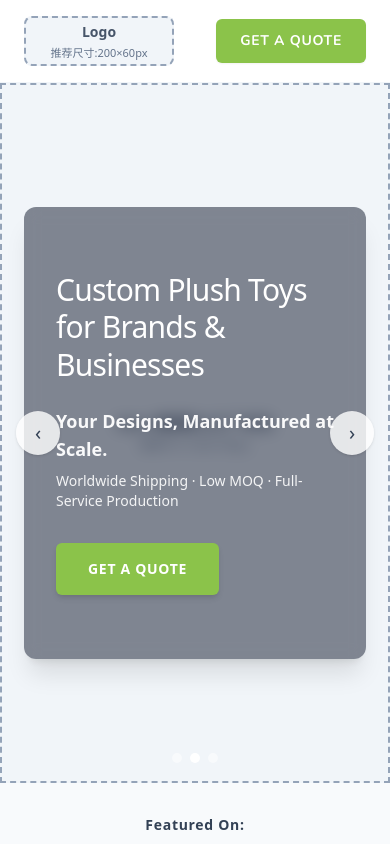
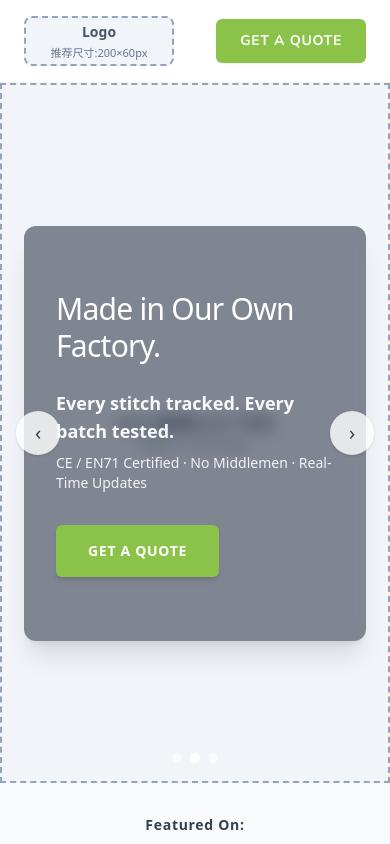
Before and after one commit to Henry-810907/Resin-Factory, a Next.js app: page / in a window 390 px wide. Shown: the top 844 px of the page. Built offline with nearby package versions, Linux system fonts and the light colour scheme.

Commit message:
Update: phone, factory size, hero copy & google map

```diff
--- a/app/about/page.tsx
+++ b/app/about/page.tsx
@@ -3,10 +3,10 @@ import PageHero from "@/components/PageHero";
 import Placeholder from "@/components/Placeholder";
 
 const STATS = [
-  { num: "12+", label: "Years in Business" },
-  { num: "211,000+", label: "Plush Delivered" },
-  { num: "40+", label: "Countries Shipped" },
-  { num: "300+", label: "Brands Served" },
+  { num: "40+", label: "Team Members" },
+  { num: "1,200㎡", label: "Workshop Floor" },
+  { num: "80,000+", label: "Plush Delivered" },
+  { num: "150+", label: "Brands Across 25+ Countries" },
 ];
 
 const TEAM = [
@@ -21,7 +21,7 @@ export default function AboutPage() {
     <main>
       <PageHero
         title="About Us"
-        subtitle="A team of designers, makers and storytellers — turning ideas into huggable, lovable plush at scale since 2013."
+        subtitle="A 40-person workshop of designers, sewers, QA and packers — turning ideas into huggable plush since 2013."
         imageLabel="About 页 Banner 主图(团队/工厂横图)"
       />
 
@@ -40,15 +40,14 @@ export default function AboutPage() {
             </h2>
             <p className="text-lg leading-relaxed">
               We started in 2013 with one sewing machine and a stack of
-              children&apos;s drawings on a coffee table. What began as a way
-              to turn one kid&apos;s sketch into a real plush has grown into a
-              full-service custom plush manufacturer working with brands all
-              over the world.
+              children&apos;s drawings on a coffee table. Twelve years later,
+              we&apos;re still small — about 40 people in a 1,200㎡ workshop —
+              but we now ship for brands across 25+ countries.
             </p>
             <p className="text-lg leading-relaxed">
-              We still hand-finish every plush. We still treat every order —
-              one piece or ten thousand — like the most important order of the
-              day. Because for someone, somewhere, it is.
+              We hand-finish every plush. We treat every order — 50 pieces or
+              10,000 — like the most important order of the day. Because for
+              someone, somewhere, it is.
             </p>
           </div>
         </div>
--- a/app/contact/page.tsx
+++ b/app/contact/page.tsx
@@ -23,7 +23,8 @@ const QUANTITIES = [
   "50 – 200",
   "200 – 1,000",
   "1,000 – 5,000",
-  "5,000+",
+  "5,000 – 10,000",
+  "10,000+ (let's discuss)",
   "Not sure yet",
 ];
 
@@ -40,7 +41,7 @@ const CONTACTS = [
   },
   {
     title: "Phone / WhatsApp",
-    value: "+86 138 8888 8888",
+    value: "+86 18924330727",
     icon: (
       <svg width="20" height="20" viewBox="0 0 24 24" {...stroke}>
         <path d="M22 16.92v3a2 2 0 0 1-2.18 2 19.79 19.79 0 0 1-8.63-3.07 19.5 19.5 0 0 1-6-6 19.79 19.79 0 0 1-3.07-8.67A2 2 0 0 1 4.11 2h3a2 2 0 0 1 2 1.72c.13.96.37 1.9.72 2.81a2 2 0 0 1-.45 2.11l-1.27 1.27a16 16 0 0 0 6 6l1.27-1.27a2 2 0 0 1 2.11-.45c.91.35 1.85.59 2.81.72A2 2 0 0 1 22 16.92z" />
@@ -188,7 +189,7 @@ export default function ContactPage() {
               <div className="flex-1 min-h-[260px] mt-5 rounded-md overflow-hidden bg-white">
                 <iframe
                   title="Custom Plush 工厂位置 — Yiwu, Zhejiang, China"
-                  src="https://www.google.com/maps?q=Yiwu+Zhejiang+China&z=10&output=embed"
+                  src="https://www.google.com/maps?q=Yiwu+Zhejiang+China&z=10&output=embed&hl=en&gl=us"
                   className="w-full h-full border-0"
                   loading="lazy"
                   referrerPolicy="no-referrer-when-downgrade"
--- a/app/globals.css
+++ b/app/globals.css
@@ -27,3 +27,18 @@ a {
   -ms-overflow-style: none;
   scrollbar-width: none;
 }
+
+/* Hero 文案切换的淡入动画 */
+@keyframes heroFade {
+  from {
+    opacity: 0;
+    transform: translateY(8px);
+  }
+  to {
+    opacity: 1;
+    transform: translateY(0);
+  }
+}
+.hero-fade {
+  animation: heroFade 0.6s ease-out;
+}
--- a/components/Hero.tsx
+++ b/components/Hero.tsx
@@ -3,26 +3,8 @@ import HeroCarousel from "./HeroCarousel";
 export default function Hero() {
   return (
     <section className="relative w-full h-[700px] overflow-hidden">
-      {/* 满屏背景轮播图(1920×700) */}
+      {/* 图片背景 + 左侧文案 + 控件,全部由 HeroCarousel 管理 */}
       <HeroCarousel />
-
-      {/* 左侧浮层文案卡片:深蓝 50% 半透明底 */}
-      <div className="relative z-10 w-full h-full pl-6 md:pl-24 lg:pl-40 pr-6 flex items-center">
-        <div className="bg-slate-900/50 backdrop-blur rounded-xl px-8 md:px-12 py-16 md:py-24 shadow-xl text-white max-w-xl">
-          <h1 className="text-3xl md:text-5xl font-light leading-tight mb-6 tracking-tight">
-            Custom Plush Toys for Brands &amp; Businesses
-          </h1>
-          <p className="text-lg md:text-xl font-semibold mb-2 opacity-95">
-            Your Designs, Manufactured at Scale.
-          </p>
-          <p className="text-sm md:text-base opacity-90 mb-8">
-            Worldwide Shipping · Low MOQ · Full-Service Production
-          </p>
-          <button className="bg-brand-green hover:bg-brand-greenDark transition text-white font-bold tracking-wider text-sm md:text-base px-8 py-4 rounded-md shadow-md">
-            GET A QUOTE
-          </button>
-        </div>
-      </div>
     </section>
   );
 }
--- a/components/HeroCarousel.tsx
+++ b/components/HeroCarousel.tsx
@@ -3,10 +3,32 @@
 import { useEffect, useState } from "react";
 import Placeholder from "./Placeholder";
 
-const SLIDES = [
-  { label: "Hero 满屏图 1(产品场景)", w: 1920, h: 700 },
-  { label: "Hero 满屏图 2(工厂车间)", w: 1920, h: 700 },
-  { label: "Hero 满屏图 3(批量交付)", w: 1920, h: 700 },
+type Slide = {
+  imageLabel: string;
+  title: string;
+  subtitle: string;
+  tag: string;
+};
+
+const SLIDES: Slide[] = [
+  {
+    imageLabel: "Hero 满屏图 1(产品场景)",
+    title: "Custom Plush Toys for Brands & Businesses",
+    subtitle: "Your Designs, Manufactured at Scale.",
+    tag: "Free Design · Worldwide Shipping · Low MOQ",
+  },
+  {
+    imageLabel: "Hero 满屏图 2(工厂车间)",
+    title: "Made in Our Own Factory.",
+    subtitle: "Every stitch tracked. Every batch tested.",
+    tag: "CE / EN71 Certified · No Middlemen · Real-Time Updates",
+  },
+  {
+    imageLabel: "Hero 满屏图 3(批量交付)",
+    title: "From 50 Pieces to 10,000.",
+    subtitle: "Scale up without losing quality.",
+    tag: "25-Day Turnaround · Free Sampling · Worldwide Shipping",
+  },
 ];
 
 export default function HeroCarousel() {
@@ -23,26 +45,54 @@ export default function HeroCarousel() {
     setIndex((i) => (i - 1 + SLIDES.length) % SLIDES.length);
   const next = () => setIndex((i) => (i + 1) % SLIDES.length);
 
+  const slide = SLIDES[index];
+
   return (
+    <>
+      {/* 满屏背景图轮播(1920×700) */}
       <div className="absolute inset-0 overflow-hidden">
-      {/* 轮播容器 */}
         <div
           className="absolute inset-0 flex transition-transform duration-700 ease-in-out"
           style={{ transform: `translateX(-${index * 100}%)` }}
         >
           {SLIDES.map((s) => (
-          <div key={s.label} className="w-full h-full shrink-0">
+            <div key={s.imageLabel} className="w-full h-full shrink-0">
               <Placeholder
-              width={s.w}
-              height={s.h}
-              label={s.label}
+                width={1920}
+                height={700}
+                label={s.imageLabel}
                 className="w-full h-full rounded-none"
               />
             </div>
           ))}
         </div>
+      </div>
 
-      {/* 左右切换按钮 */}
+      {/* 左侧文案卡片(深蓝半透明)— 文字会跟随轮播切换 */}
+      <div className="relative z-10 w-full h-full pl-6 md:pl-24 lg:pl-40 pr-6 flex items-center">
+        <div className="bg-slate-900/50 backdrop-blur rounded-xl px-8 md:px-12 py-16 md:py-24 shadow-xl text-white max-w-xl">
+          {/* key={index} 触发淡入动画 */}
+          <div key={index} className="hero-fade">
+            <h1 className="text-3xl md:text-5xl font-light leading-tight mb-6 tracking-tight">
+              {slide.title}
+            </h1>
+            <p className="text-lg md:text-xl font-semibold mb-2 opacity-95">
+              {slide.subtitle}
+            </p>
+            <p className="text-sm md:text-base opacity-90 mb-8">{slide.tag}</p>
+          </div>
+
+          {/* 按钮固定不变 */}
+          <a
+            href="/contact"
+            className="inline-block bg-brand-green hover:bg-brand-greenDark transition text-white font-bold tracking-wider text-sm md:text-base px-8 py-4 rounded-md shadow-md"
+          >
+            GET A QUOTE
+          </a>
+        </div>
+      </div>
+
+      {/* 左右切换 */}
       <button
         aria-label="上一张"
         onClick={prev}
@@ -71,6 +121,6 @@ export default function HeroCarousel() {
           />
         ))}
       </div>
-    </div>
+    </>
   );
 }
--- a/components/MagicalCreations.tsx
+++ b/components/MagicalCreations.tsx
@@ -17,7 +17,7 @@ export default function MagicalCreations() {
       {/* 标题保持居中 */}
       <div className="max-w-7xl mx-auto px-6 text-center mb-10">
         <h2 className="text-3xl md:text-4xl font-bold text-slate-700 mb-3">
-          211,000+ Magical Creations
+          80,000+ Magical Creations
         </h2>
         <p className="text-2xl text-amber-500 mb-2">4.8/5 ★★★★★</p>
         <p className="text-brand-pink font-bold">
```
Lines whose indentation alone changed are shown as unchanged.
